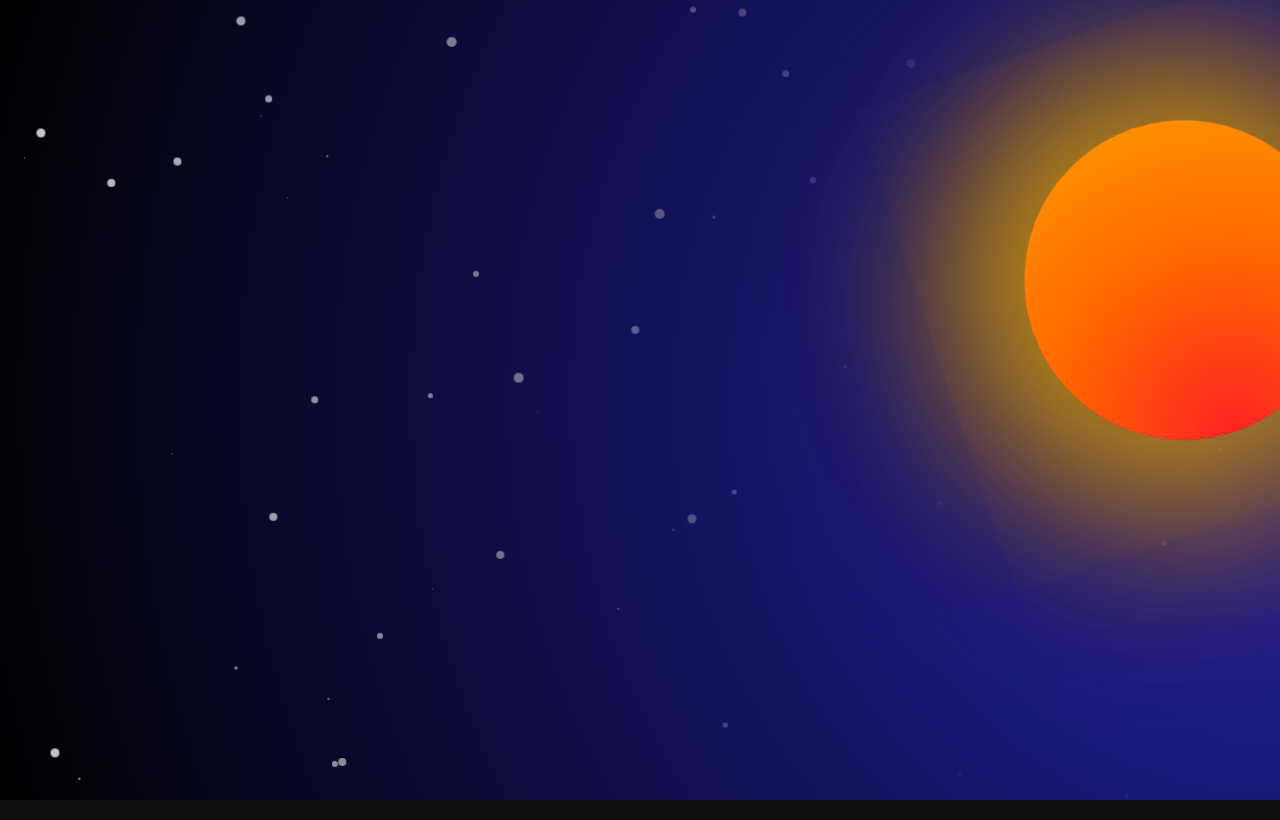
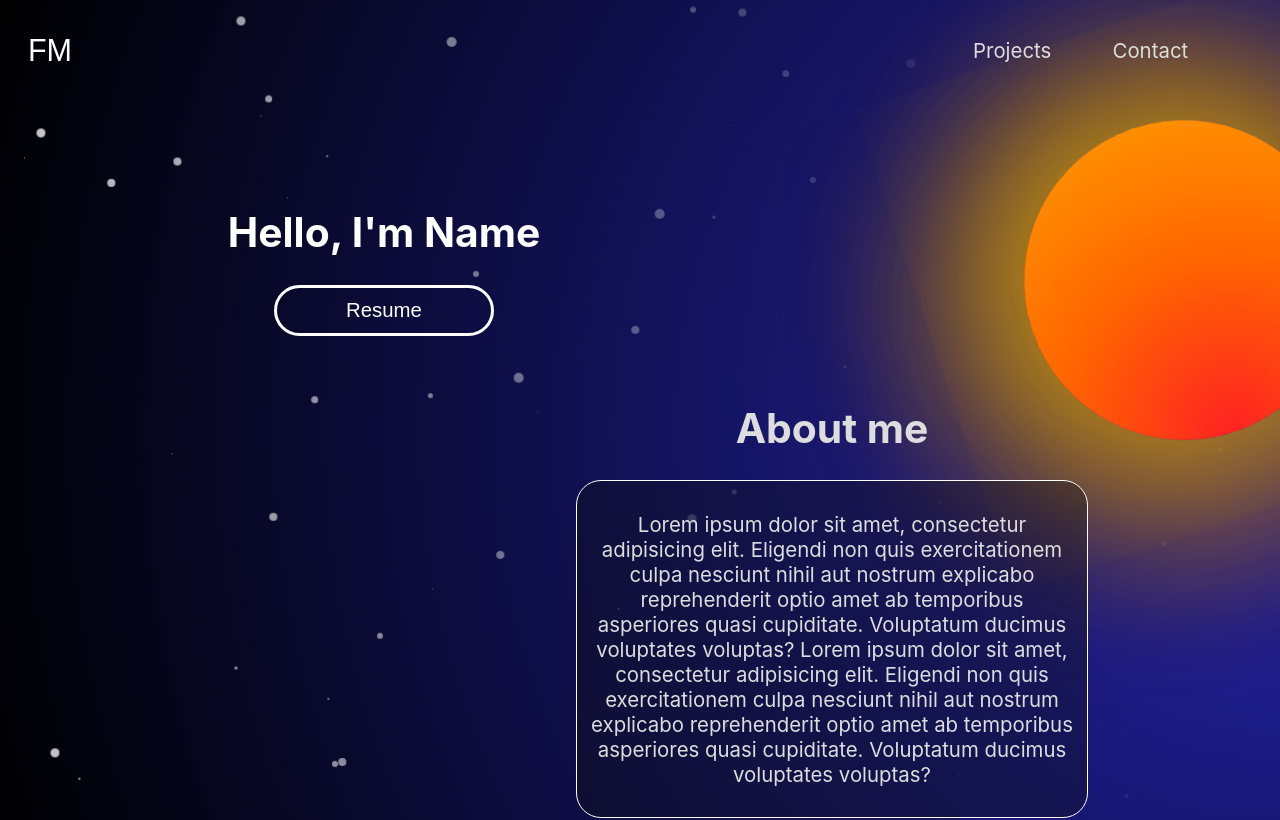
Before and after one commit to Faboid/portfolio, a React (Create React App) app: page / in a window 1280 px wide. Shown: the top 820 px of the page. Built offline with nearby package versions, Linux system fonts and the light colour scheme; the HTML template or start-up script is replaced by a standard one.

Commit message:
Set up text in about section with new style.

```diff
--- a/src/components/HeaderLink.css
+++ b/src/components/HeaderLink.css
@@ -2,4 +2,5 @@
 .header-link {
     padding: 1.5rem;
     text-align: center;
+    z-index: 100;
 }
--- a/src/components/Navbar.css
+++ b/src/components/Navbar.css
@@ -35,14 +35,9 @@
     transition: 2s;
     border-radius: 100%;
     font-size: 150%;
+    z-index: 100;
 }
 
 .icon-button:hover {
     scale: 1.2;
 }
-
-.icon-button:focus {
-    background: #333333;
-    transform: scale(1.3);
-    rotate: 360deg;
-}
--- a/src/components/Navbar.js
+++ b/src/components/Navbar.js
@@ -1,6 +1,5 @@
 import HeaderLink from './HeaderLink';
 import './Navbar.css';
-import ThemeSwitcher from './ThemeSwitcher';
 
 export default function Navbar() {
     return (
@@ -8,7 +7,6 @@ export default function Navbar() {
 
             <button className='icon-button'>FM</button>
             <div className='nav-headers'>
-                <ThemeSwitcher/>
                 <NavLinks/>
             </div>
 
--- a/src/components/ResumeButton.css
+++ b/src/components/ResumeButton.css
@@ -2,10 +2,10 @@
 
 .resume-button {
     width: min(10.75rem, 80vw);
-    height: 2rem;
-    background: #33333344;
+    height: 2.5rem;
+    background: transparent;
     border-radius: 30px;
-    border: 2px solid white;
+    border: 3px solid white;
     color: white;
     font-size: 100%;
     position: relative;
--- a/src/sections/About.css
+++ b/src/sections/About.css
@@ -1,11 +1,10 @@
 
 :root {
-    --about-bg: linear-gradient(to right, #010101 0%, #010101 50%, #111111 65%, #111111 75%, #010101 100%);
+
 }
 
 .about {
     position: relative;
-    background-image: var(--about-bg);
     min-height: 100vh;
 }
 
@@ -37,12 +36,16 @@
     margin:0px;
     border-radius: 25px;
     border: white solid 1px;
-    background: linear-gradient(to right bottom, #111111 0%, #121212 70%, black 100%);
+    background: #11111155;
     max-width: max(30vw, 25rem);
 }
 
 .about-me-text {
     padding: 0.5rem;
+}
+
+.greeting-text {
+    color: white;
 }
 
 @media(max-width: 768px){
--- a/src/sections/About.js
+++ b/src/sections/About.js
@@ -8,17 +8,14 @@ export default function About() {
     return (
         <div id='about' className="about">
 
-            {/*
+            <Sunshine/>
             <Navbar/>
 
             <Spacer height={"10vh"}/>
             <Greetings/>
-            <Spacer height={"3vh"}/>
+            <Spacer height={"5vh"}/>
             <Description/>
             <Spacer height={"5vh"}/>
-            */}
-
-            <Sunshine/>
 
         </div>
     );
```
